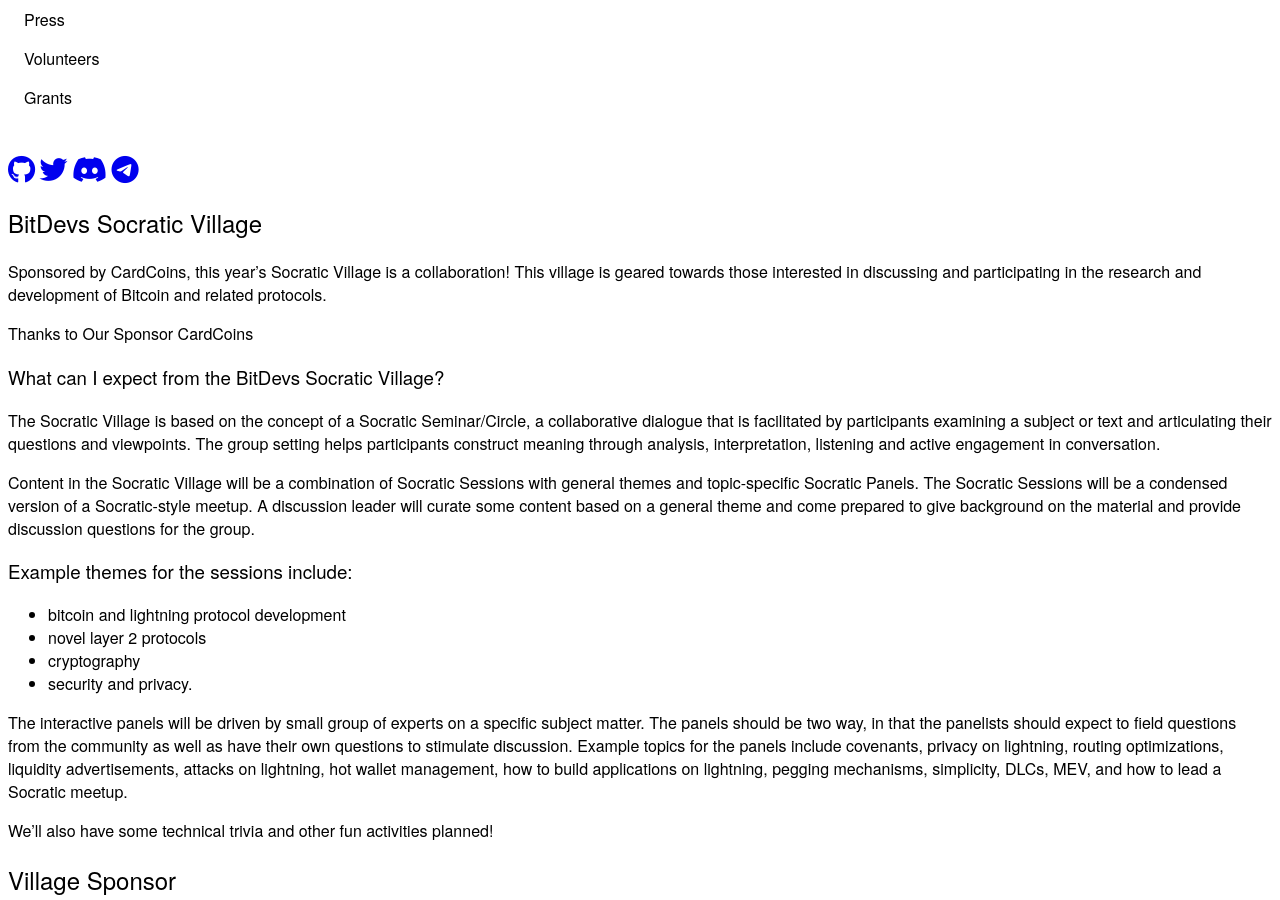
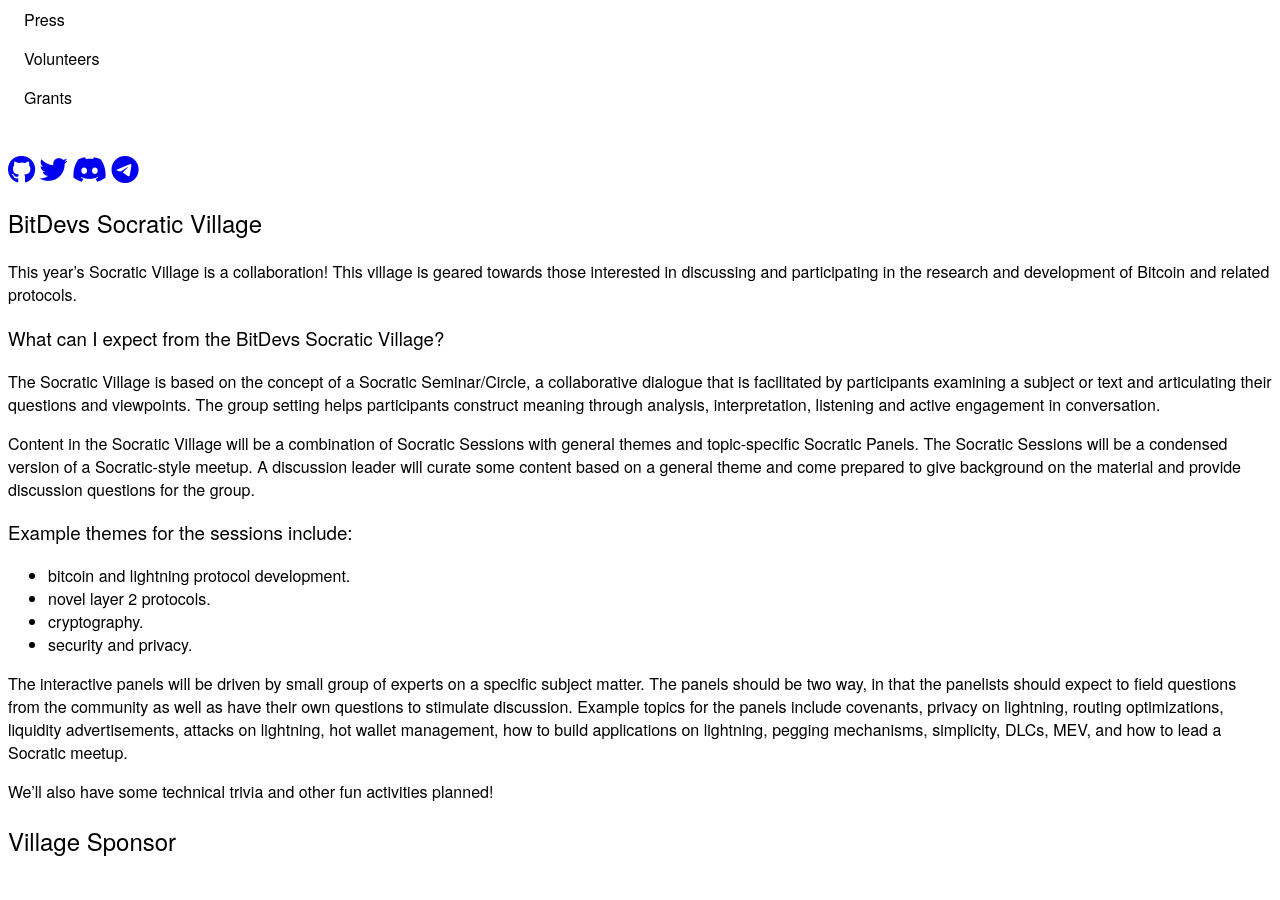
Before and after one commit to TABConf/2023.tabconf.com, a Jekyll site: the page built from villages/socratic.md, in a window 1280 px wide and 900 px high, scrolled down 1067 px. Built offline with Jekyll 4.4.1, drawn with Linux system fonts in a browser that asks for light colours; nearby versions of some CDN libraries; our own code applies the rules of GitHub Pages for plain Markdown files.

Commit message:
Update socratic.md

```diff
--- a/villages/socratic.md
+++ b/villages/socratic.md
@@ -1,9 +1,6 @@
 # BitDevs Socratic Village
 
-Sponsored by CardCoins, this year’s Socratic Village is a collaboration! This village is geared towards those interested in discussing and participating in the research and development of Bitcoin and related protocols.
-
-Thanks to Our Sponsor
-CardCoins
+This year’s Socratic Village is a collaboration! This village is geared towards those interested in discussing and participating in the research and development of Bitcoin and related protocols.
 
 ### What can I expect from the BitDevs Socratic Village?
 
@@ -13,9 +10,9 @@
 
 ### Example themes for the sessions include:
 
-- bitcoin and lightning protocol development
-- novel layer 2 protocols
-- cryptography
+- bitcoin and lightning protocol development.
+- novel layer 2 protocols.
+- cryptography.
 - security and privacy.
 
 The interactive panels will be driven by small group of experts on a specific subject matter. The panels should be two way, in that the panelists should expect to field questions from the community as well as have their own questions to stimulate discussion. Example topics for the panels include covenants, privacy on lightning, routing optimizations, liquidity advertisements, attacks on lightning, hot wallet management, how to build applications on lightning, pegging mechanisms, simplicity, DLCs, MEV, and how to lead a Socratic meetup.
```
